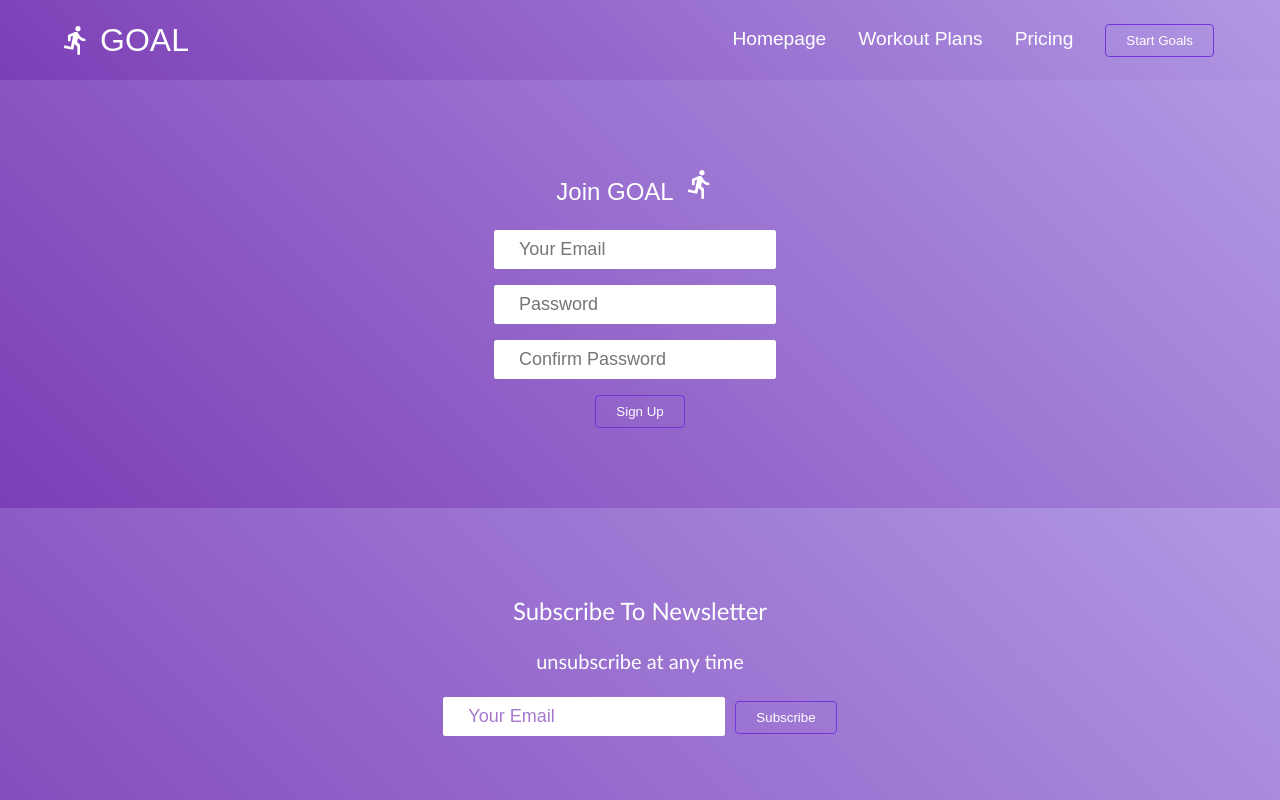
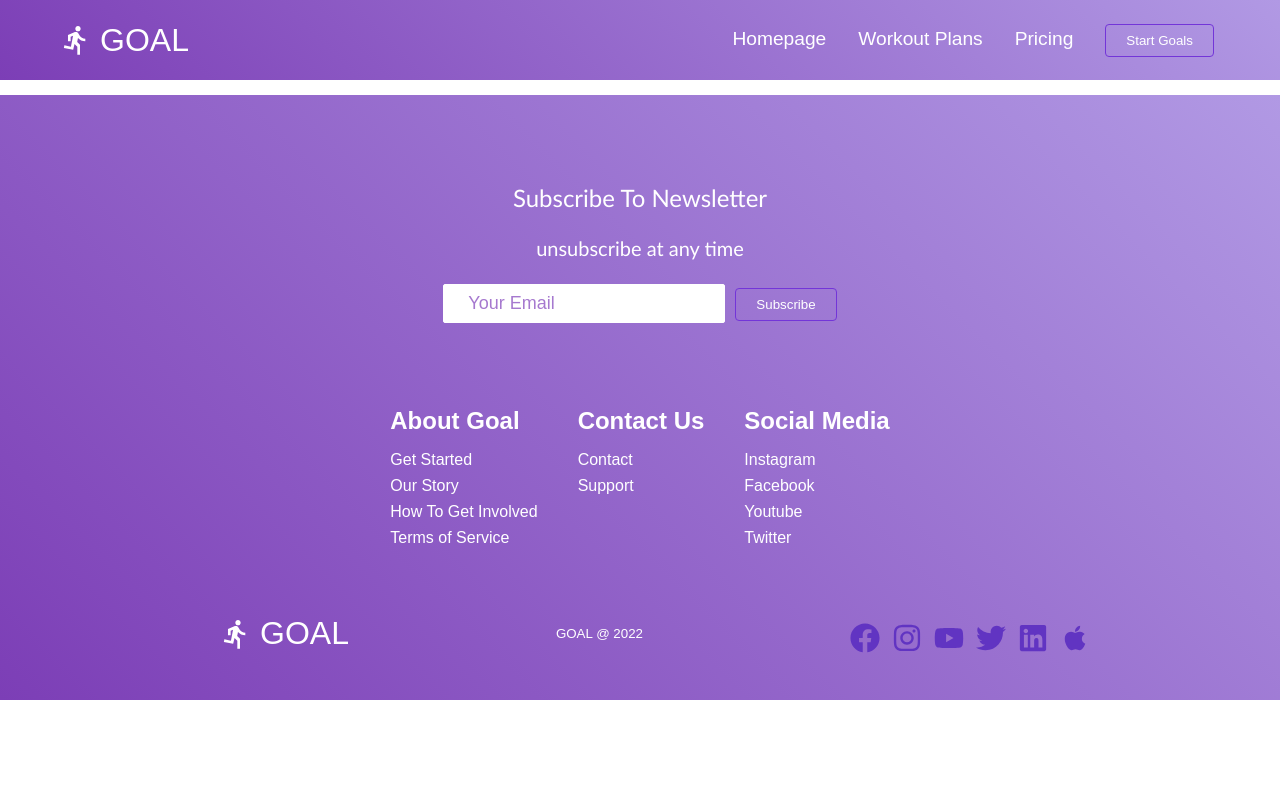
Before and after one commit to Coltthatcher/capstone, a React (Create React App) app: page /workout-plans in a window 1280 px wide. Shown: the top 800 px of the page. Built offline with nearby package versions, Linux system fonts and the light colour scheme.

Commit message:
making workout page, going to review some firebase database things in order to plan ahead

```diff
--- a/src/App.js
+++ b/src/App.js
@@ -5,6 +5,7 @@ import Navbar from './components/Navbar';
 import Footer from './components/pages/Footer/Footer';
 import Home from './components/pages/HomePage/Home';
 import SignUp from './components/pages/HomePage/SignUp';
+import WorkoutPlans from './components/pages/HomePage/WorkoutPlans';
 import Pricing from './components/Pricing';
 
 
@@ -14,7 +15,7 @@ function App() {
       <Navbar />
       <Routes>
         <Route path='/' exact element={<Home/>} />
-        <Route path='/workout-plans' exact element= {<SignUp/>} ></Route>
+        <Route path='/workout-plans' exact element= {<WorkoutPlans/>} ></Route>
         <Route path='/pricing' exact element={<Pricing/>} />
         <Route path='/sign-up' exact element= {<SignUp/>} ></Route>
       </Routes>
--- a/src/components/pages/HomePage/WorkoutPlans.js
+++ b/src/components/pages/HomePage/WorkoutPlans.js
@@ -1,11 +1,18 @@
-import React from 'react'
-import HomeSection from '../../HomeSection'
-import {homeObjOne, homeObjThree, homeObjTwo, homeObjFour} from './Data'
+
 import React from 'react'
 
 function WorkoutPlans() {
   return (
-    <div>WorkoutPlans</div>
+    <React.Fragment>
+    <div className='workout_section'>
+      <div className='workout_wrapper'>
+        <div className='workout_container'>
+          <div className='col'>
+            </div>
+          </div>
+        </div>
+    </div>
+    </React.Fragment>
   )
 }
 
```
Also changed, not shown: src/components/pages/HomePage/WorkoutPlans.css (added), 1 other file (tests, documents, lock files or other folders).
